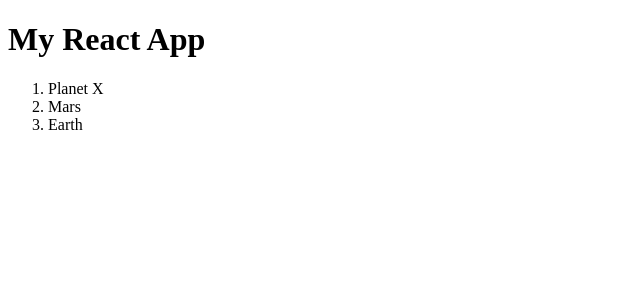
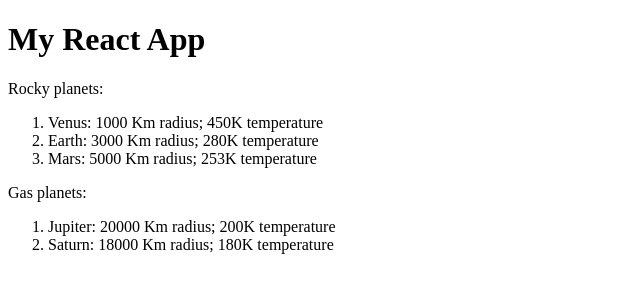
Before and after one commit to 7860Faz/solar-system-site, a React (Vite) app: page / in a window 1280 px wide. Shown: the top 300 px of the page, without its empty margins (0-640 px from the left). Built offline with nearby package versions, Linux system fonts and the light colour scheme.

Commit message:
learn: fully modular and reusable planet list

```diff
--- a/src/App.jsx
+++ b/src/App.jsx
@@ -3,13 +3,28 @@ import Planets from './Planets.jsx';
 
 function App() {
 
+    const rockyPlanets = [
+        {id:1, name: "Venus", radius: 1000, temperature: 450},
+        {id:3, name: "Earth", radius: 3000, temperature: 280},
+        {id:2, name: "Mars", radius: 5000, temperature: 253},
+    ];
+
+    const gasPlanets = [
+        {id:4, name: "Jupiter", radius: 20000, temperature: 200},
+        {id:5, name: "Saturn", radius: 18000, temperature: 180},
+    ]
+
     return(
         <>
             <Header />
-            <Planets />
+
+            <p>Rocky planets:</p>
+            <Planets planets={rockyPlanets} />
+
+            <p>Gas planets:</p>
+            <Planets planets={gasPlanets} />
         </>
     );
-
 }
 
 export default App
--- a/src/Planets.jsx
+++ b/src/Planets.jsx
@@ -1,15 +1,13 @@
 
 
-function Planets() {
+function Planets(data) {
 
-    const Planets = [
-        {name: "Planet X", radius: 1000, temperature: 273},
-        {name: "Mars", radius: 5000, temperature: 253},
-        {name: "Earth", radius: 3000, temperature: 280},
-    ];
+    const Planets = data.planets;
 
     const List = Planets.map(planet =>
-        <li key={planet.name}>{planet.name}</li>
+        <li key={planet.id}>
+            {planet.name}: {planet.radius} Km radius; {planet.temperature}K temperature
+        </li>
     );
 
     return(
```
